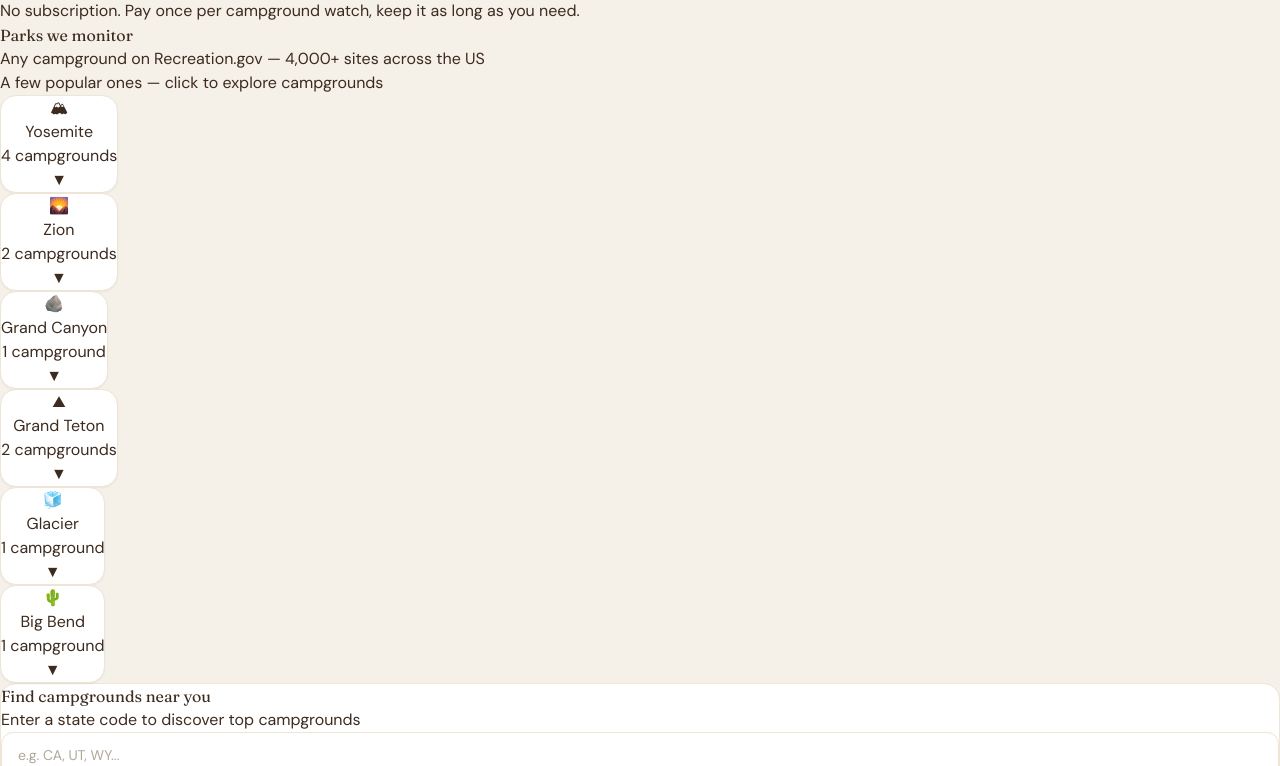
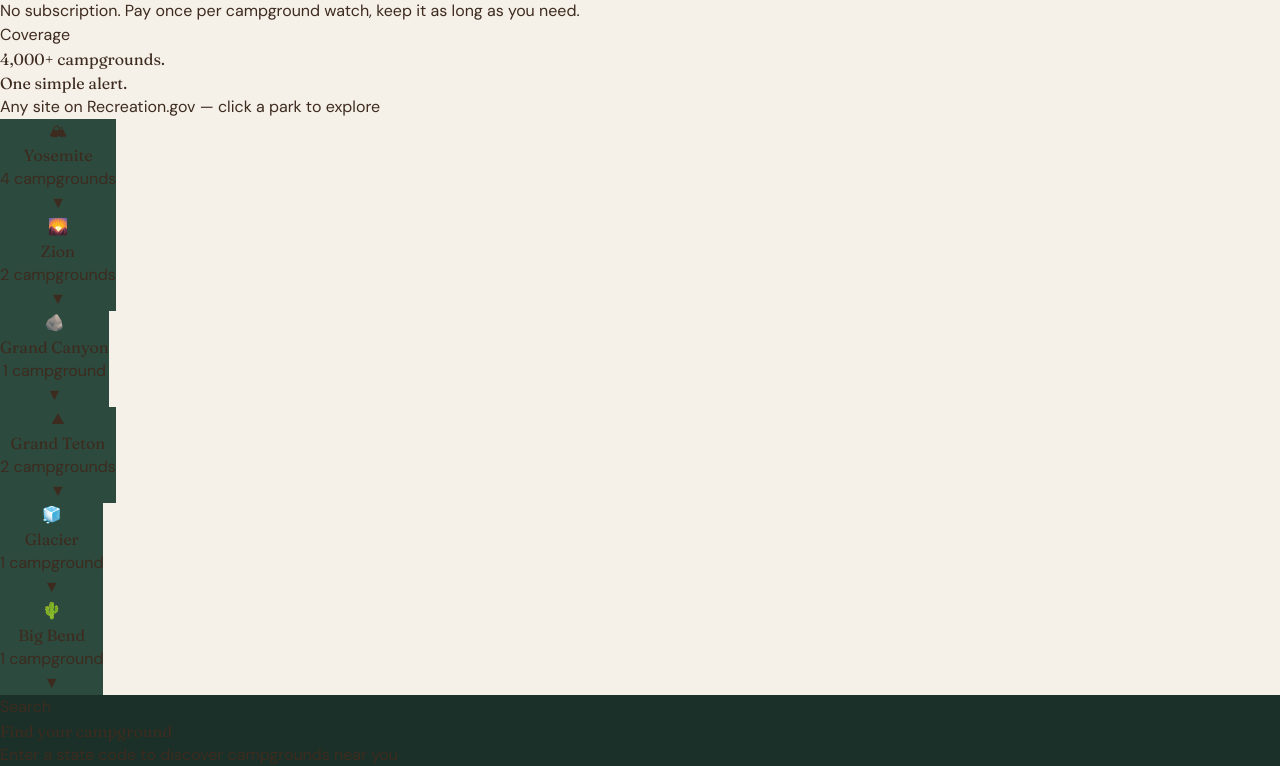
Before and after one commit to janeg18/campwatch-web, a Next.js app: page / in a window 1280 px wide. Shown: the part 560-1326 px from the top of the page. Built offline with nearby package versions, Linux system fonts and the light colour scheme.

Commit message:
Update page.tsx

```diff
--- a/app/page.tsx
+++ b/app/page.tsx
@@ -63,7 +63,6 @@
   const [stateResults, setStateResults] = useState<any[]>([])
   const [stateSearching, setStateSearching] = useState(false)
 
-  // Watch modal form state
   const [startDate, setStartDate] = useState('')
   const [endDate, setEndDate] = useState('')
   const [nights, setNights] = useState(2)
@@ -205,34 +204,40 @@
       </section>
 
       {/* Parks we monitor */}
-      <section className="max-w-5xl mx-auto px-6 mb-12">
-        <h2 className="font-display text-3xl font-semibold text-center text-[#1a3028] mb-2">
-          Parks we monitor
-        </h2>
-        <p className="text-center text-[#3d2b1f]/60 mb-2 text-sm">Any campground on Recreation.gov — 4,000+ sites across the US</p>
-        <p className="text-center text-[#3d2b1f]/40 mb-10 text-xs">A few popular ones — click to explore campgrounds</p>
-        <div className="grid grid-cols-2 md:grid-cols-3 gap-4">
+      <section className="max-w-6xl mx-auto px-6 mb-8">
+        <div className="text-center mb-10">
+          <p className="text-xs font-bold tracking-widest text-[#4a7c59] uppercase mb-3">Coverage</p>
+          <h2 className="font-display text-4xl font-bold text-[#1a3028] mb-3">
+            4,000+ campgrounds.<br />One simple alert.
+          </h2>
+          <p className="text-[#3d2b1f]/50 text-sm">Any site on Recreation.gov — click a park to explore</p>
+        </div>
+        <div className="grid grid-cols-2 md:grid-cols-3 gap-3">
           {parks.map(park => (
             <div key={park.name}>
               <button
                 onClick={() => setExpandedPark(expandedPark === park.name ? null : park.name)}
-                className={'card p-5 flex items-center gap-4 w-full text-left transition-all hover:shadow-md ' + (expandedPark === park.name ? 'border-[#4a7c59] bg-[#f0faf3]' : '')}
+                className={'group relative overflow-hidden rounded-2xl w-full text-left transition-all duration-200 ' +
+                  (expandedPark === park.name ? 'ring-2 ring-[#4a7c59]' : 'hover:scale-[1.02]')}
+                style={{ background: expandedPark === park.name ? '#1a3028' : '#2d4a3e' }}
               >
-                <span className="text-3xl">{park.emoji}</span>
-                <div className="flex-1">
-                  <div className="font-semibold text-[#1a3028] text-sm">{park.name}</div>
-                  <div className="text-xs text-[#3d2b1f]/50">{park.campgrounds.length} campground{park.campgrounds.length > 1 ? 's' : ''}</div>
+                <div className="p-5 md:p-6">
+                  <div className="text-4xl mb-4">{park.emoji}</div>
+                  <div className="font-display font-bold text-white text-lg leading-tight">{park.name}</div>
+                  <div className="text-white/40 text-xs mt-1">{park.campgrounds.length} campground{park.campgrounds.length > 1 ? 's' : ''}</div>
                 </div>
-                <span className="text-[#3d2b1f]/30 text-xs">{expandedPark === park.name ? '▲' : '▼'}</span>
+                <div className={'absolute bottom-3 right-4 text-white/30 text-xs transition-transform duration-200 ' + (expandedPark === park.name ? 'rotate-180' : '')}>
+                  ▼
+                </div>
               </button>
               {expandedPark === park.name && (
-                <div className="mt-1 border border-[#ede5d5] rounded-xl overflow-hidden bg-white shadow-sm">
+                <div className="mt-1 rounded-2xl overflow-hidden border border-[#1a3028]/10 bg-white shadow-lg">
                   {park.campgrounds.map(cg => (
-                    <div key={cg.id} className="flex items-center justify-between px-4 py-3 border-b border-[#ede5d5] last:border-0">
-                      <span className="text-sm text-[#1a3028]">{cg.name}</span>
+                    <div key={cg.id} className="flex items-center justify-between px-4 py-3.5 border-b border-[#f0ebe3] last:border-0 hover:bg-[#f8f5f0] transition-colors">
+                      <span className="text-sm font-medium text-[#1a3028]">{cg.name}</span>
                       <button
                         onClick={() => openWatchModal(cg, park)}
-                        className="text-xs font-semibold bg-[#4a7c59] text-white px-3 py-1.5 rounded-lg hover:bg-[#3d6b4a] transition-colors">
+                        className="text-xs font-bold bg-[#1a3028] text-white px-3 py-1.5 rounded-lg hover:bg-[#4a7c59] transition-colors ml-4 flex-shrink-0">
                         Watch
                       </button>
                     </div>
@@ -245,16 +250,17 @@
       </section>
 
       {/* Search by state */}
-      <section className="max-w-2xl mx-auto px-6 mb-20">
-        <div className="card p-8">
-          <h2 className="font-display text-2xl font-semibold text-[#1a3028] mb-2">
-            Find campgrounds near you
+      <section className="mb-20" style={{ background: '#1a3028' }}>
+        <div className="max-w-3xl mx-auto px-6 py-16 text-center">
+          <p className="text-xs font-bold tracking-widest text-[#7fb98a] uppercase mb-3">Search</p>
+          <h2 className="font-display text-3xl md:text-4xl font-bold text-white mb-3">
+            Find your campground
           </h2>
-          <p className="text-sm text-[#3d2b1f]/60 mb-6">Enter a state code to discover top campgrounds</p>
-          <div className="flex gap-2 mb-4">
+          <p className="text-white/50 text-sm mb-8">Enter a state code to discover campgrounds near you</p>
+          <div className="flex gap-2 max-w-md mx-auto mb-6">
             <input
-              className="input flex-1"
-              placeholder="e.g. CA, UT, WY..."
+              className="flex-1 bg-white/10 border border-white/20 text-white placeholder-white/30 rounded-xl px-4 py-3 text-sm focus:outline-none focus:border-[#7fb98a] transition-colors"
+              placeholder="e.g. CA, UT, WY, CO..."
               value={stateQuery}
               onChange={e => setStateQuery(e.target.value)}
               onKeyDown={e => e.key === 'Enter' && searchByState()}
@@ -262,26 +268,26 @@
             <button
               onClick={searchByState}
               disabled={stateSearching}
-              className="btn-primary px-6">
+              className="bg-[#7fb98a] text-[#1a3028] font-bold px-6 py-3 rounded-xl hover:bg-[#8fcb9b] transition-colors text-sm flex-shrink-0">
               {stateSearching
-                ? <span className="w-4 h-4 border-2 border-white/30 border-t-white rounded-full animate-spin block" />
+                ? <span className="w-4 h-4 border-2 border-[#1a3028]/30 border-t-[#1a3028] rounded-full animate-spin block" />
                 : 'Search'}
             </button>
           </div>
           {stateResults.length > 0 && (
-            <div className="border border-[#ede5d5] rounded-xl overflow-hidden">
-              {stateResults.map((cg, i) => (
-                <div key={cg.FacilityID} className="flex items-center justify-between px-4 py-3 border-b border-[#ede5d5] last:border-0 hover:bg-[#f5f0e8] transition-colors">
+            <div className="rounded-2xl overflow-hidden text-left">
+              {stateResults.map((cg) => (
+                <div key={cg.FacilityID} className="flex items-center justify-between px-4 py-3.5 border-b border-white/5 last:border-0 bg-white/5 hover:bg-white/10 transition-colors">
                   <div>
-                    <div className="font-medium text-sm text-[#1a3028]">{cg.FacilityName}</div>
-                    <div className="text-xs text-[#3d2b1f]/50">{cg.ParentRecAreaName}</div>
+                    <div className="font-medium text-sm text-white">{cg.FacilityName}</div>
+                    <div className="text-xs text-white/40 mt-0.5">{cg.ParentRecAreaName}</div>
                   </div>
                   <button
                     onClick={() => openWatchModal(
                       { id: cg.FacilityID, name: cg.FacilityName },
                       { name: cg.ParentRecAreaName || '', state: cg.AddressStateCode || stateQuery.toUpperCase() }
                     )}
-                    className="text-xs font-semibold bg-[#4a7c59] text-white px-3 py-1.5 rounded-lg hover:bg-[#3d6b4a] transition-colors ml-4 flex-shrink-0">
+                    className="text-xs font-bold bg-[#7fb98a] text-[#1a3028] px-3 py-1.5 rounded-lg hover:bg-[#8fcb9b] transition-colors ml-4 flex-shrink-0">
                     Watch
                   </button>
                 </div>
@@ -330,7 +336,6 @@
               </div>
               <button onClick={() => setWatchModal(null)} className="text-[#3d2b1f]/30 hover:text-[#3d2b1f] text-xl">×</button>
             </div>
-
             <div className="space-y-4">
               <div className="grid grid-cols-2 gap-3">
                 <div>
@@ -363,7 +368,6 @@
                   value={notifyEmail} onChange={e => setNotifyEmail(e.target.value)} />
               </div>
             </div>
-
             <div className="flex gap-3 mt-6">
               <button onClick={() => setWatchModal(null)}
                 className="flex-1 py-3 rounded-xl border border-[#ede5d5] text-sm font-medium text-[#3d2b1f]/70 hover:border-[#3d2b1f]/30 transition-colors">
```
